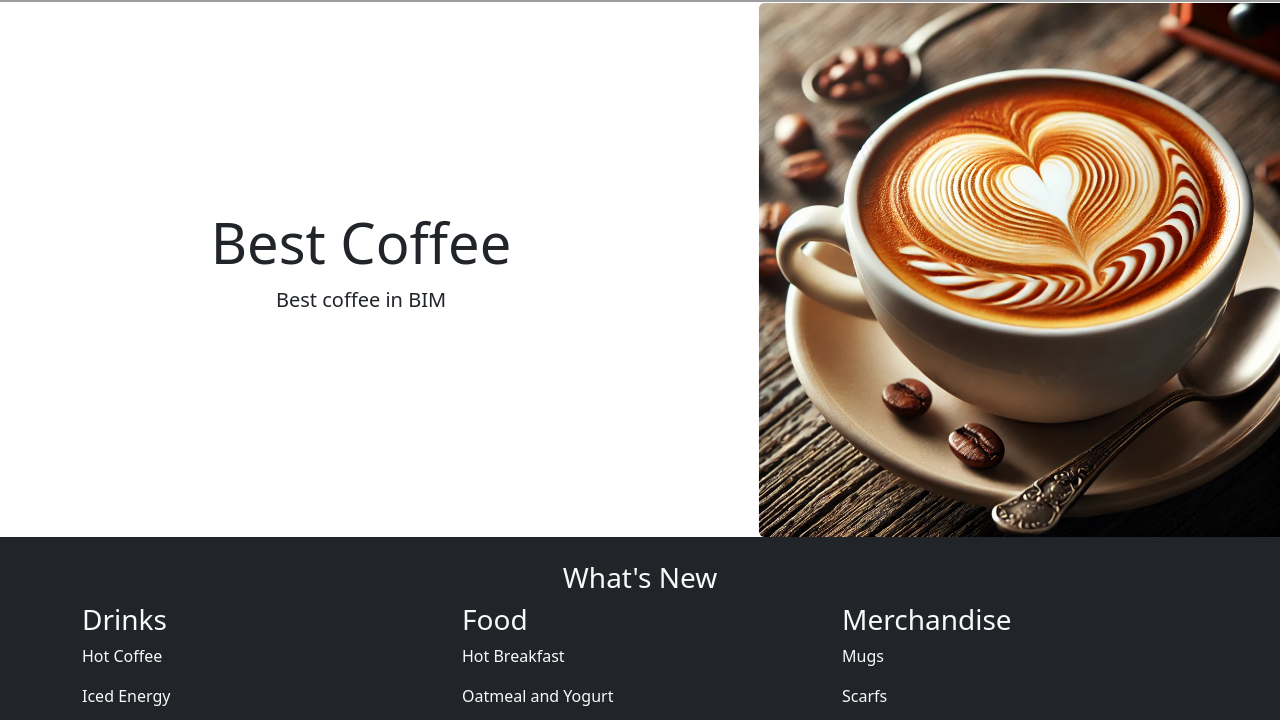
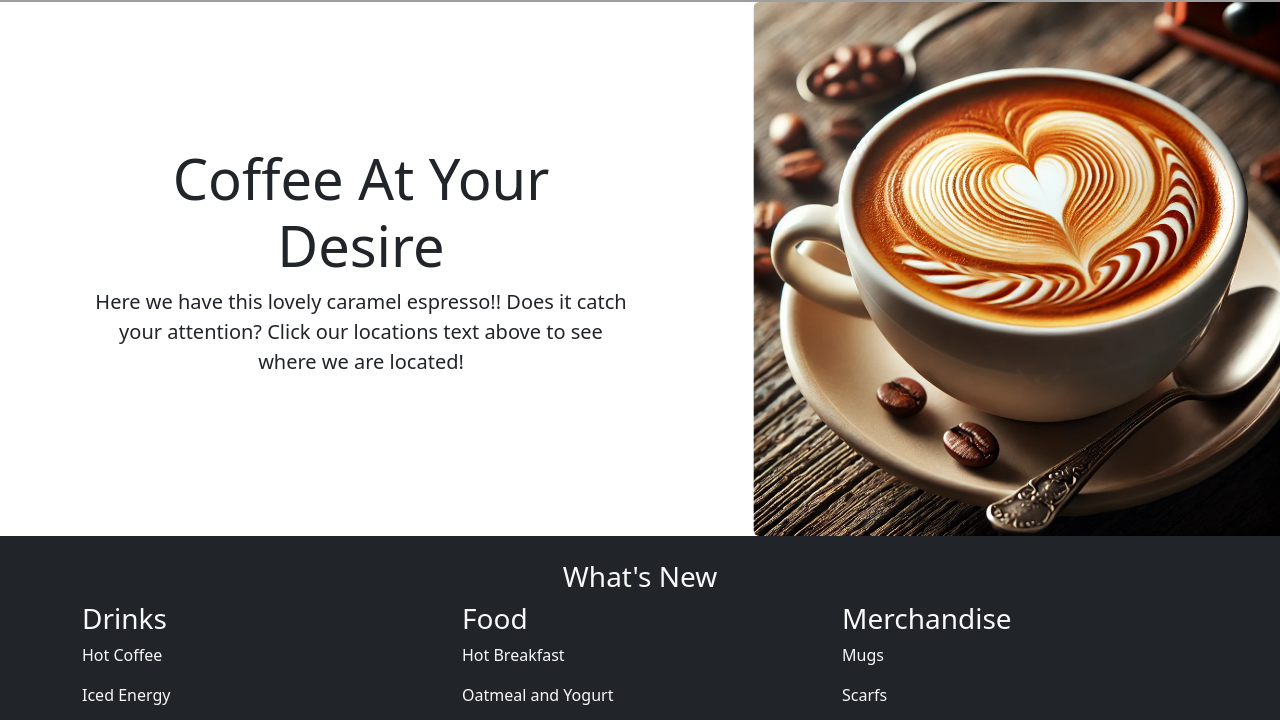
Before and after one commit to vJxs/Coffee-Shop, a plain HTML site: page index.html in a window 1280 px wide. Shown: the part 74-794 px from the top of the page. Drawn offline with nearby package versions, Linux system fonts and the light colour scheme; grey boxes are pictures that could not be loaded.

Commit message:
Coffe Shop

```diff
--- a/css/style.css
+++ b/css/style.css
@@ -9,7 +9,7 @@
 
 /* Adds space below the header */
 .navbar {
-    margin-bottom: 1px;
+    margin-bottom: 0px;
     /* Adjust as needed */
     background: url(https://cdn.pixabay.com/photo/2020/08/03/18/32/starbucks-5460799_1280.jpg
 ) no-repeat center center;
@@ -24,6 +24,6 @@
     margin-right: 0%;
     object-fit: cover;
     border-radius: 0.25rem;
-    transform: translateX(20%);
+    transform: translateX(19%);
     /* Optional: to keep the rounded corners */
 }
--- a/index.html
+++ b/index.html
@@ -37,8 +37,8 @@
   <div class="container flex-grow-1 d-flex align-items-center justify-content-center">
     <div class="row align-items-center w-100">
       <div class="col-md-6 text-col">
-        <h1 class="display-4 text-center">Best Coffee</h1>
-        <p class="lead text-center">Best coffee in BIM</p>
+        <h1 class="display-4 text-center">Coffee At Your Desire</h1>
+        <p class="lead text-center">Here we have this lovely caramel espresso!! Does it catch your attention? Click our locations text above to see where we are located!</p>
       </div>
       <div class="col-md-6 d-flex justify-content-end">
         <img src="media/Cup of coffee.webp" alt="Coffee Image" class="img-fluid rounded coffee-image">
```
